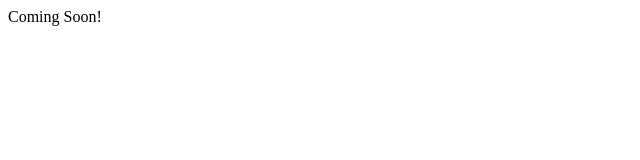
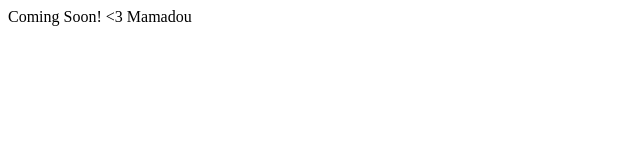
Before and after one commit to goubadiallo/goubadiallo.github.io, a plain HTML site: page index.html in a window 1280 px wide. Shown: the whole page, without its empty margins (0-640 px from the left). Drawn offline with Linux system fonts and the light colour scheme.

Commit message:
added my name

```diff
--- a/index.html
+++ b/index.html
@@ -2,6 +2,6 @@
   <head>
   </head>
   <body>
-    Coming Soon!
+    Coming Soon! <3 Mamadou
   </body>
 </html>
```
